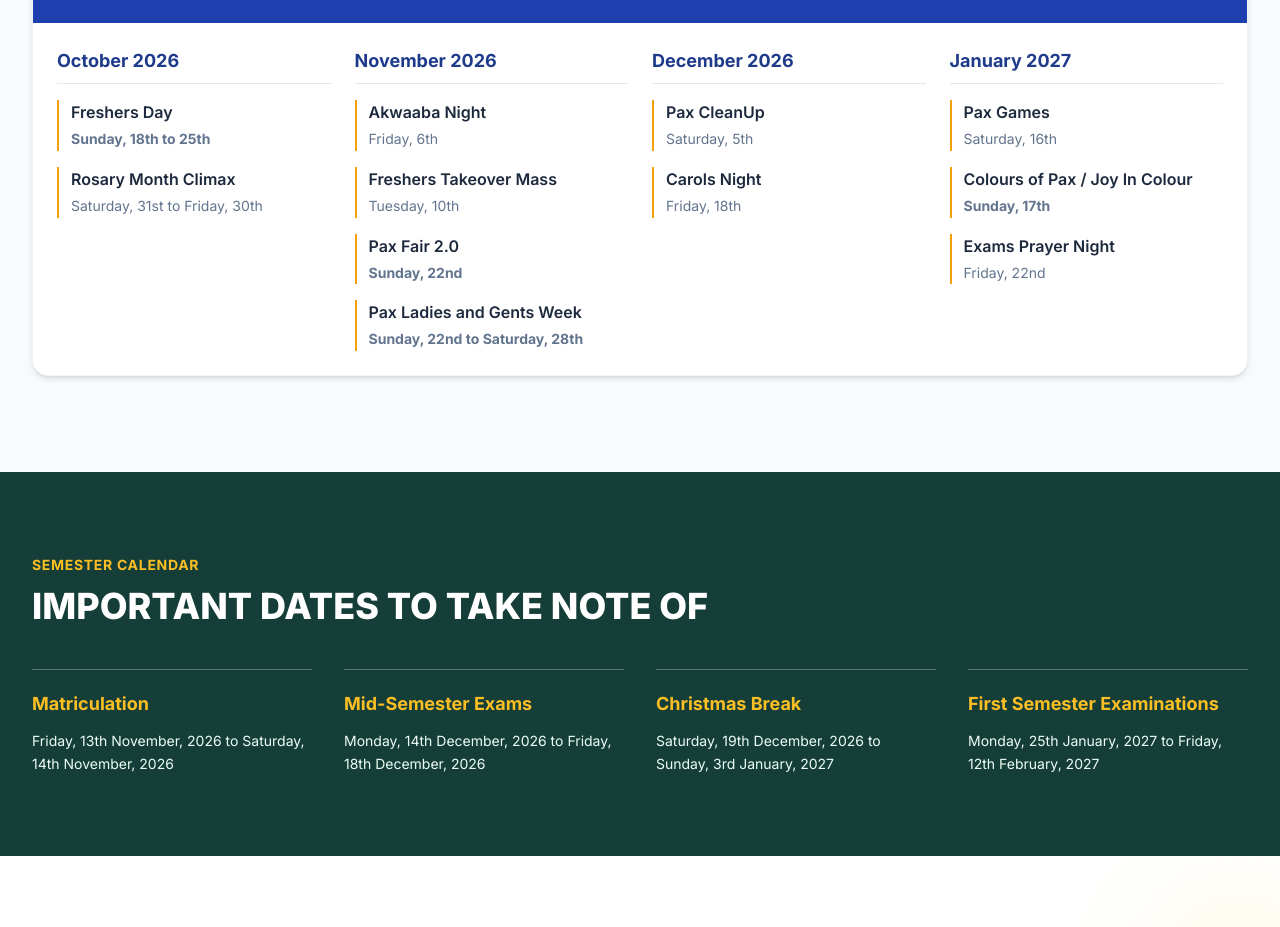
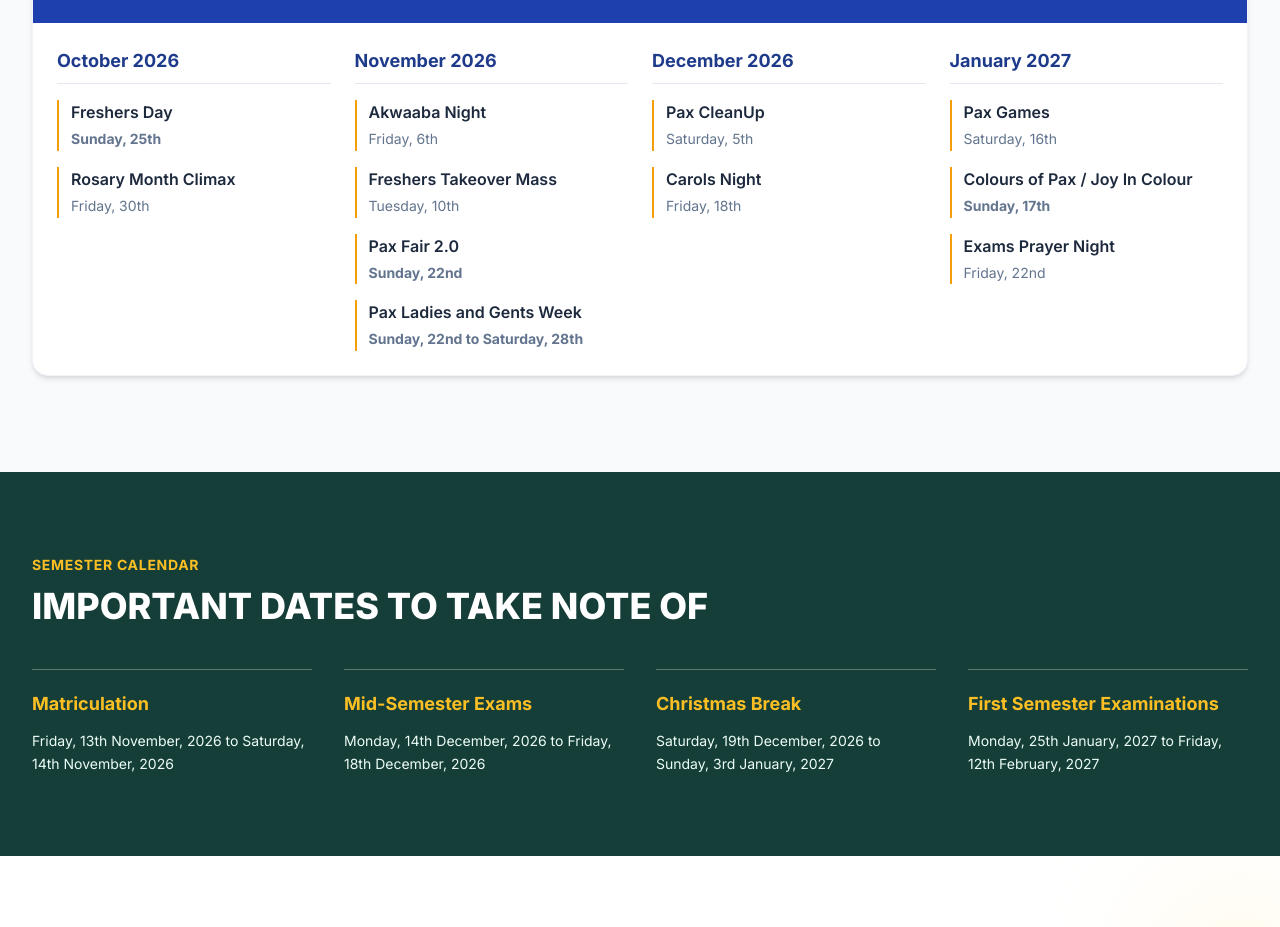
Before and after one commit to davidkudivi/pax-portal, a Next.js app: page / in a window 1280 px wide. Shown: the part 3200-4127 px from the top of the page. Built offline with nearby package versions, Linux system fonts and the light colour scheme.

Commit message:
Gettingthere5

```diff
--- a/src/app/page.js
+++ b/src/app/page.js
@@ -222,8 +222,8 @@ const communityCards = [
       {
         name: 'October 2026',
         events: [
-          { name: 'Freshers Day', date: 'Sunday, 18th to 25th' },
-          { name: 'Rosary Month Climax', date: 'Saturday, 31st to Friday, 30th' },
+          { name: 'Freshers Day', date: 'Sunday, 25th' },
+          { name: 'Rosary Month Climax', date: 'Friday, 30th' },
         ],
       },
       {
```
